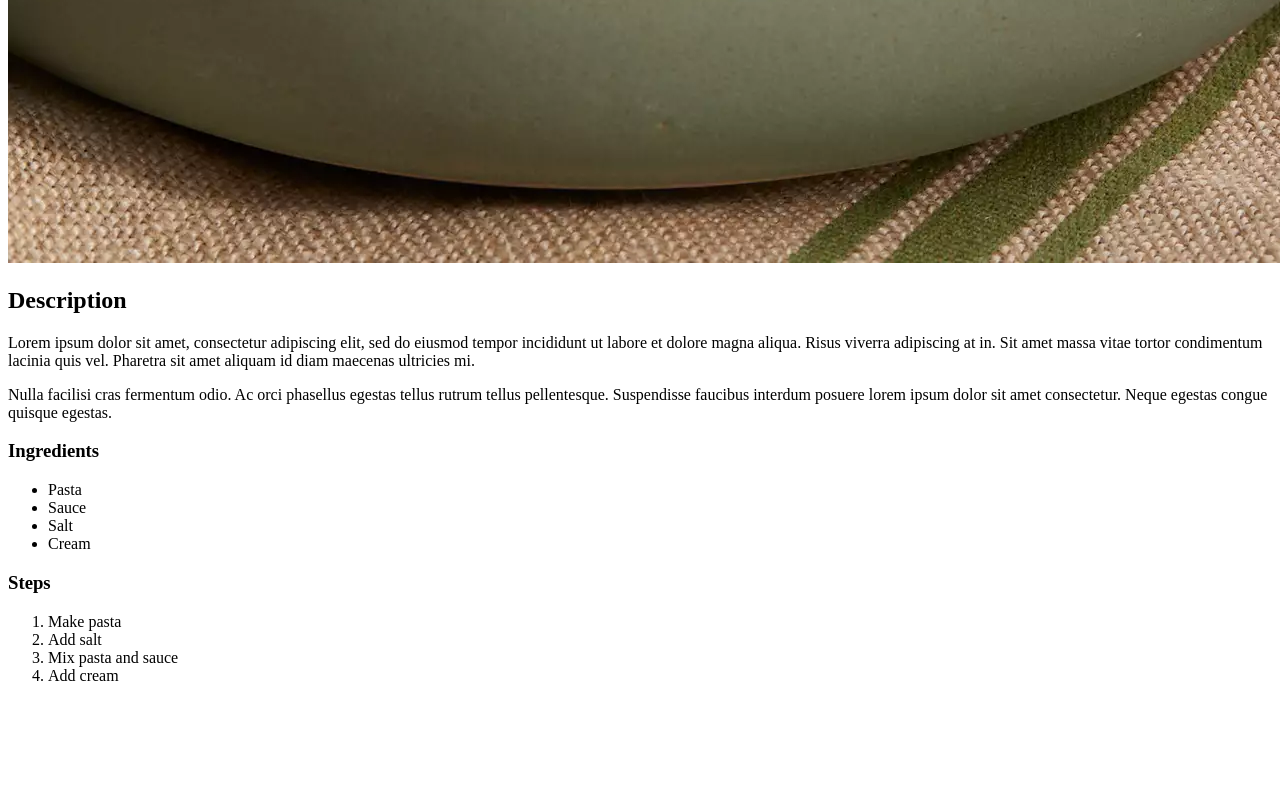
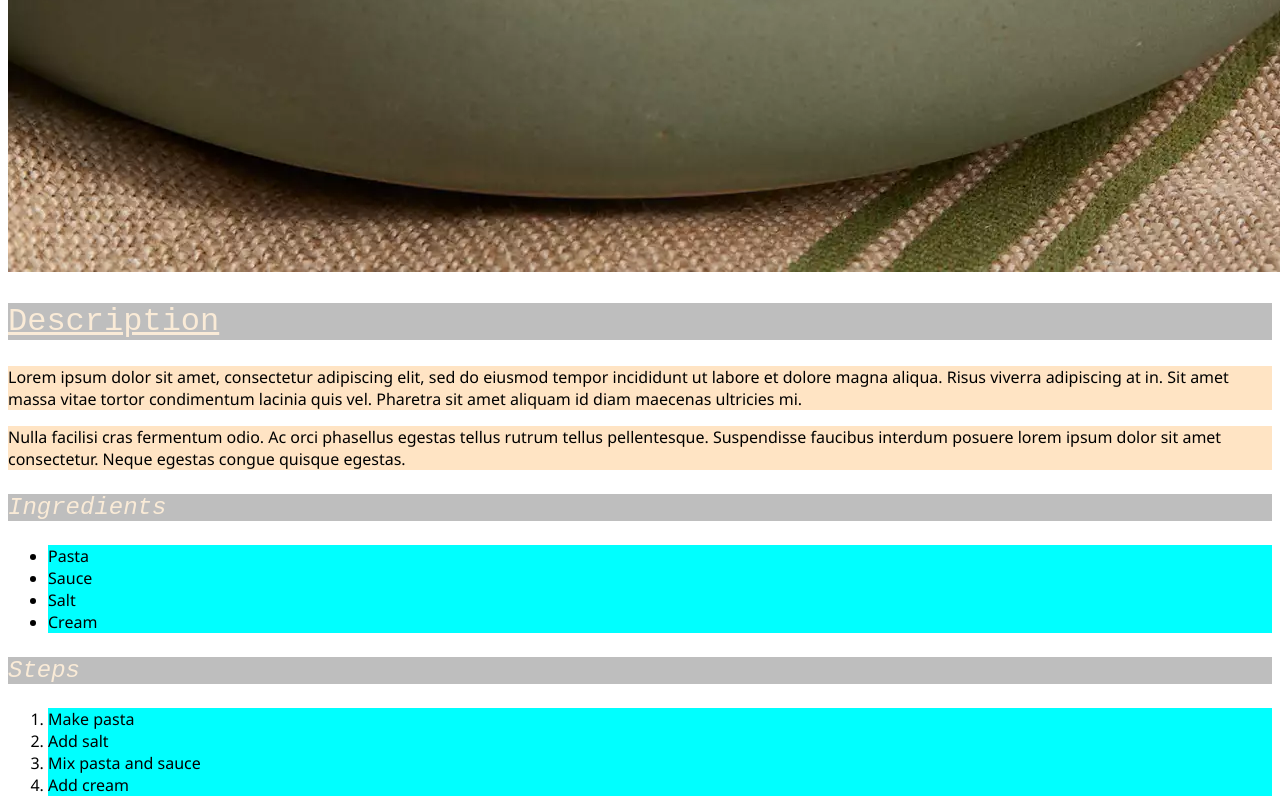
Before and after one commit to jimssi/odin-recipes, a plain HTML site: page recipes/spaghetti copy 2.html in a window 1280 px wide. Shown: the part 942-1754 px from the top of the page. Before the commit the page ends 1643 px from the top, so only its background shows below. Drawn offline with Linux system fonts and the light colour scheme.

Commit message:
TOP css exercises - updating html with css

```diff
--- a/recipes/spaghetti copy 2.html
+++ b/recipes/spaghetti copy 2.html
@@ -5,21 +5,22 @@
     <meta http-equiv="X-UA-Compatible" content="IE=edge">
     <meta name="viewport" content="width=device-width, initial-scale=1.0">
     <title>Document</title>
+    <link rel="stylesheet" href="../styles.css">
 </head>
 <body>
-    <h1>Creamy Bay Scallop Spaghetti</h1>
+    <h1 class="otsikko paa">Creamy Bay Scallop Spaghetti</h1>
     <img src="../img/spaghetti.webp">
-    <h2>Description</h2>
+    <h2 class="otsikko pieni">Description</h2>
         <p>Lorem ipsum dolor sit amet, consectetur adipiscing elit, sed do eiusmod tempor incididunt ut labore et dolore magna aliqua. Risus viverra adipiscing at in. Sit amet massa vitae tortor condimentum lacinia quis vel. Pharetra sit amet aliquam id diam maecenas ultricies mi. </p>
         <p>Nulla facilisi cras fermentum odio. Ac orci phasellus egestas tellus rutrum tellus pellentesque. Suspendisse faucibus interdum posuere lorem ipsum dolor sit amet consectetur. Neque egestas congue quisque egestas.</p>
-    <h3>Ingredients</h3>
+    <h3 class="otsikko listaotsikko">Ingredients</h3>
         <ul>
             <li>Pasta</li>
             <li>Sauce</li>
             <li>Salt</li>
             <li>Cream</li>
         </ul>
-    <h3>Steps</h3>
+    <h3 class="otsikko listaotsikko">Steps</h3>
         <ol>
             <li>Make pasta</li>
             <li>Add salt</li>
--- /dev/null
+++ b/styles.css
@@ -0,0 +1,34 @@
+.otsikko {
+  font-family: 'Courier New', Courier, monospace;
+  background-color: rgba(40, 40, 40, 0.3);
+  color: antiquewhite;
+}
+
+.paa {
+  text-align: center;
+  font-weight: 600;
+  font-size: 36px;
+}
+
+.pieni {
+  text-decoration: underline;
+  font-weight: 400;
+  font-size: 32px;
+}
+
+p {
+  background-color: bisque;
+  font-family: 'Segoe UI', Tahoma, 'Geneva', Verdana, sans-serif;
+}
+
+.listaotsikko {
+  font-style: italic;
+  font-weight: 300;
+  font-size: 24px;
+}
+
+li {
+  background-color: aqua;
+  font-family: 'Segoe UI', Tahoma, 'Geneva', Verdana, sans-serif;
+  text-decoration: dotted;
+}
```
Also changed, not shown: index.html (+2 -1 lines), recipes/spaghetti copy.html (+5 -4 lines), recipes/spaghetti.html (+5 -4 lines).
